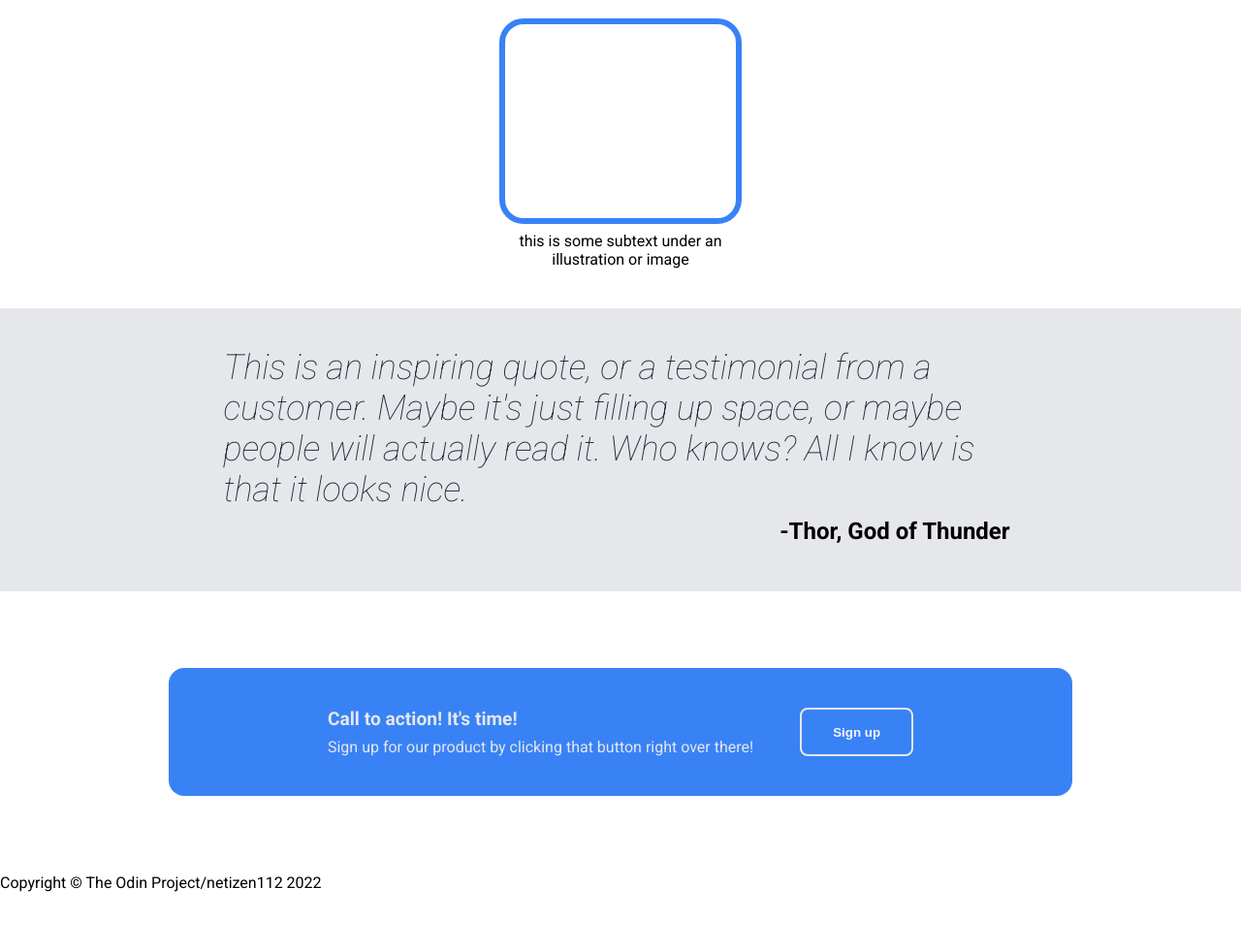
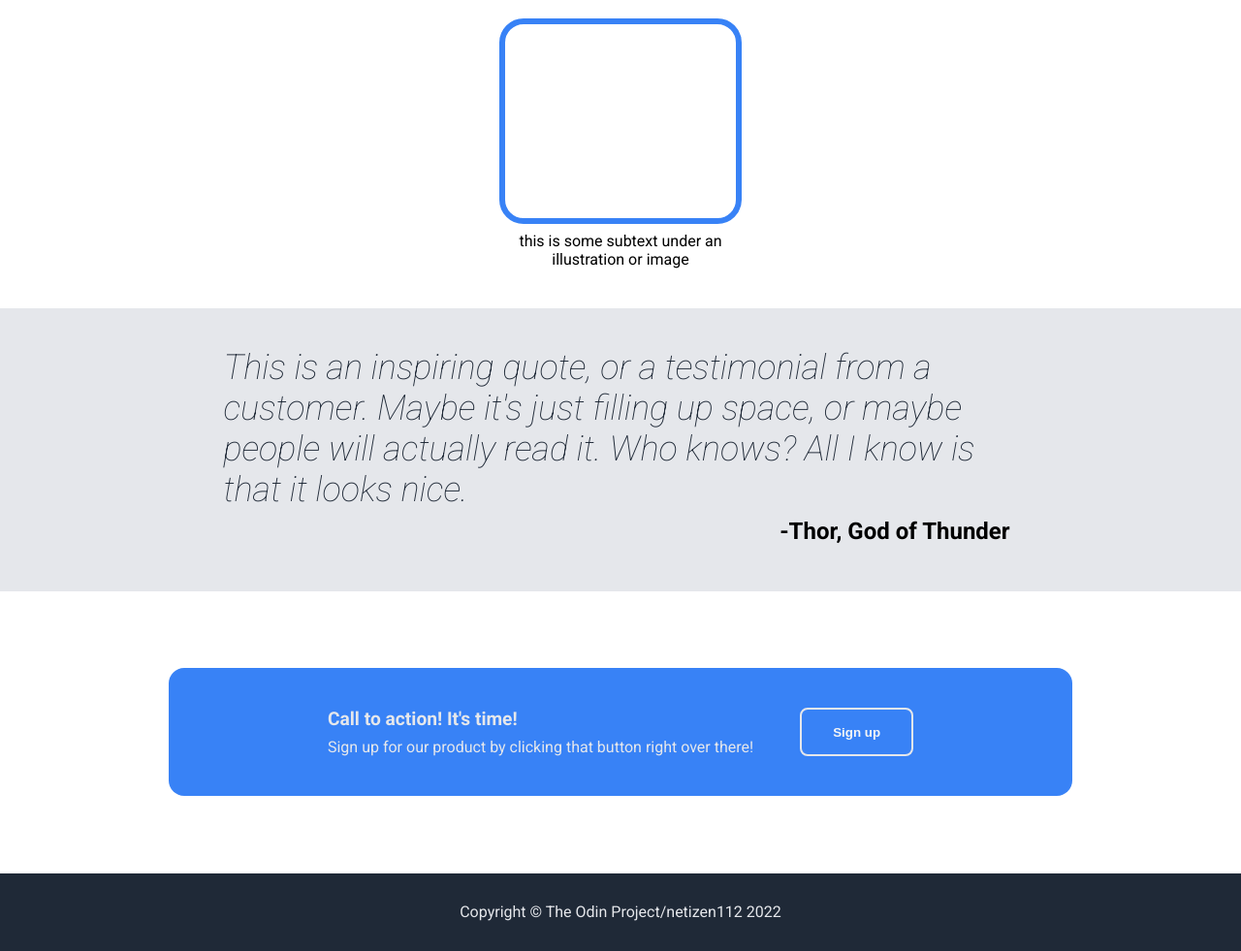
Before and after one commit to netizen112/TOP-Landing-Page, a plain HTML site: page index.html in a window 1280 px wide. Shown: the part 886-1867 px from the top of the page at 97% size. Before the commit the page ends 1806 px from the top, so only its background shows below. Drawn offline with Linux system fonts and the light colour scheme.

Commit message:
Add CSS for footer

```diff
--- a/css/styles.css
+++ b/css/styles.css
@@ -182,3 +182,12 @@ a {
 .signup-modal-button {
     border: 2px solid #e5e7eb;
 }
+
+.footer {
+    background-color: #1f2937;
+    min-height: 10vh;
+    display: flex;
+    justify-content: center;
+    align-items: center;
+    color: #e5e7eb;
+}
```
